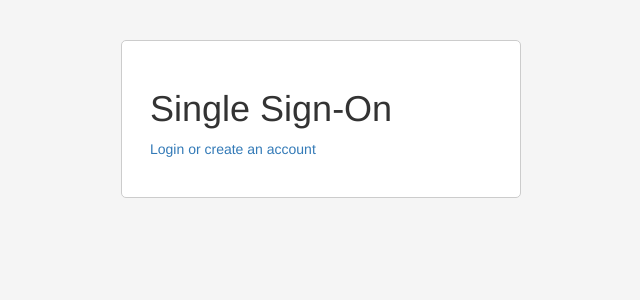
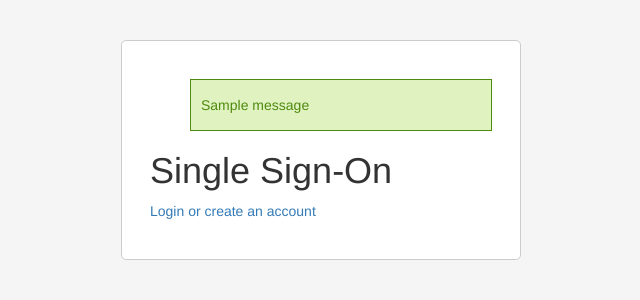
Before and after one commit to CommonsDev/sso, a Django app: template default/templates/home.html in a window 1280 px wide. Shown: the top 300 px of the page, without its empty margins (319-959 px from the left). Run offline with Django 3.2, Linux system fonts and the light colour scheme; the template is opened without the code that fills it, so the values that code supplies are empty; tables that the repository leaves empty hold one stand-in row (values such as "Sample post"); one stand-in notice (Sample message) is shown; some libraries are stand-ins or nearby versions.

Commit message:
added flash message when 'next' redirect is missing

```diff
--- a/default/static/css/main.css
+++ b/default/static/css/main.css
@@ -57,3 +57,29 @@ form input[type="submit"] {
   font-weight: bold;
   margin-top: 2em;
 }
+
+.messages {
+  margin: 0;
+  list-style: none;
+}
+.messages li {
+  border: 1px solid;
+  margin: 10px 0px;
+  padding:15px 10px;
+}
+.messages li.info {
+  color: #00529B;
+  background-color: #BDE5F8;
+}
+.messages li.success {
+  color: #4F8A10;
+  background-color: #DFF2BF;
+}
+.messages li.warning {
+  color: #9F6000;
+  background-color: #FEEFB3;
+}
+.messages li.error {
+  color: #D8000C;
+  background-color: #FFBABA;
+}
--- a/default/templates/base.html
+++ b/default/templates/base.html
@@ -17,6 +17,13 @@
     {% endif %}
   </header>
   <main>
+    {% if messages %}
+    <ul class="messages">
+        {% for message in messages %}
+        <li{% if message.tags %} class="{{ message.tags }}"{% endif %}>{{ message }}</li>
+        {% endfor %}
+    </ul>
+    {% endif %}
     {% block content %}{% endblock %}
   </main>
 </body>
--- a/default/widgets.py
+++ b/default/widgets.py
@@ -1,6 +1,6 @@
 from django.forms.widgets import Widget
-from django.utils.html import format_html
 from django.forms.widgets import Input
+
 
 class Display(Widget):
     def render(self, name, value=None, attrs=None):
--- a/register/views.py
+++ b/register/views.py
@@ -1,4 +1,5 @@
 from django.shortcuts import reverse
+from django.contrib import messages
 from django.contrib.auth import get_user_model, login, logout
 from django.contrib.sites.shortcuts import get_current_site
 from django.urls import reverse, reverse_lazy
@@ -102,5 +103,8 @@ class NextRedirectView(RedirectView):
         try:
             redirect = self.request.session.pop('next')
         except KeyError:
+            messages.error(self.request, 'We could not redirect you to the '
+                           'original service; the "next" parameter is '
+                           'missing.')
             return reverse('homepage')
         return redirect
```
